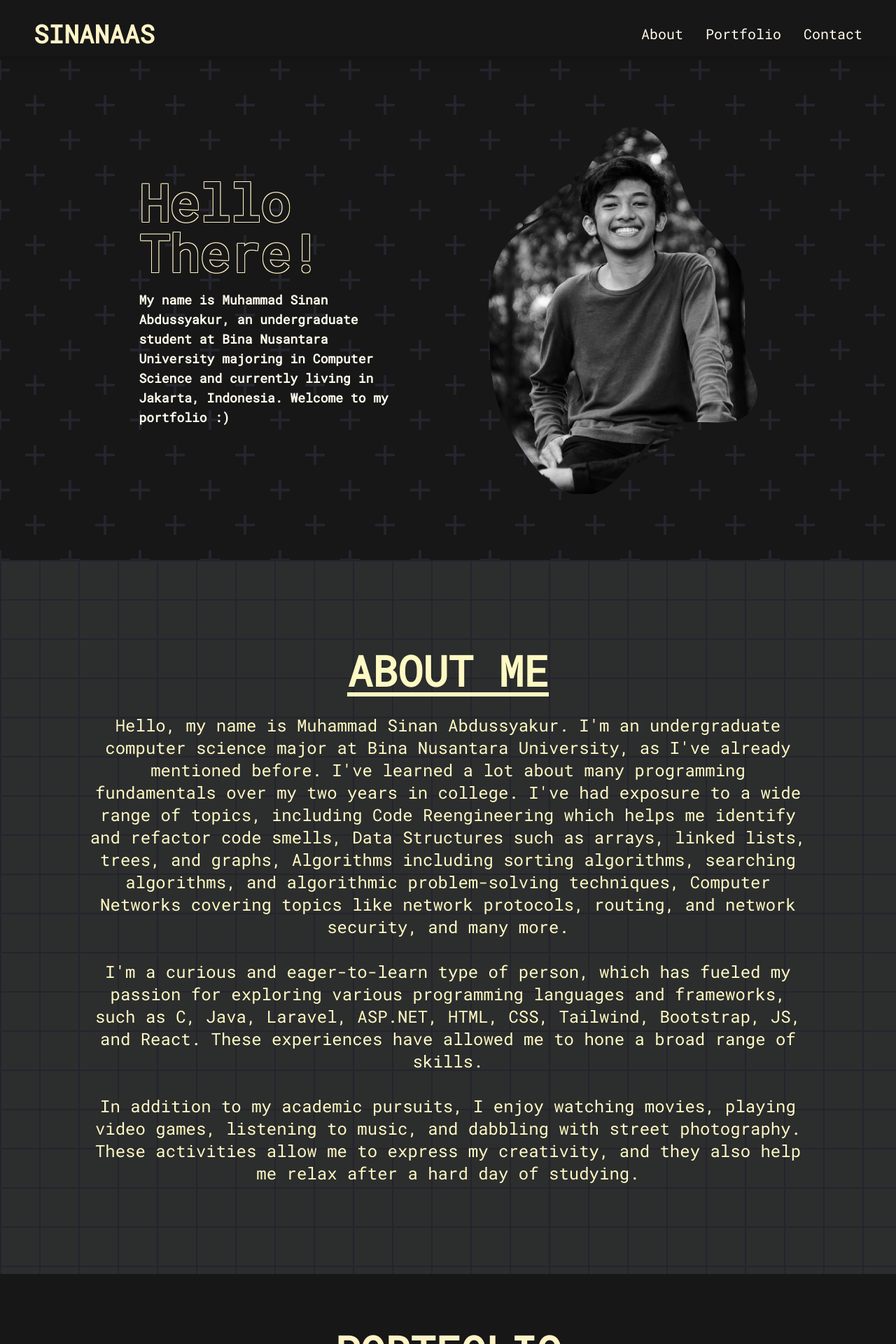
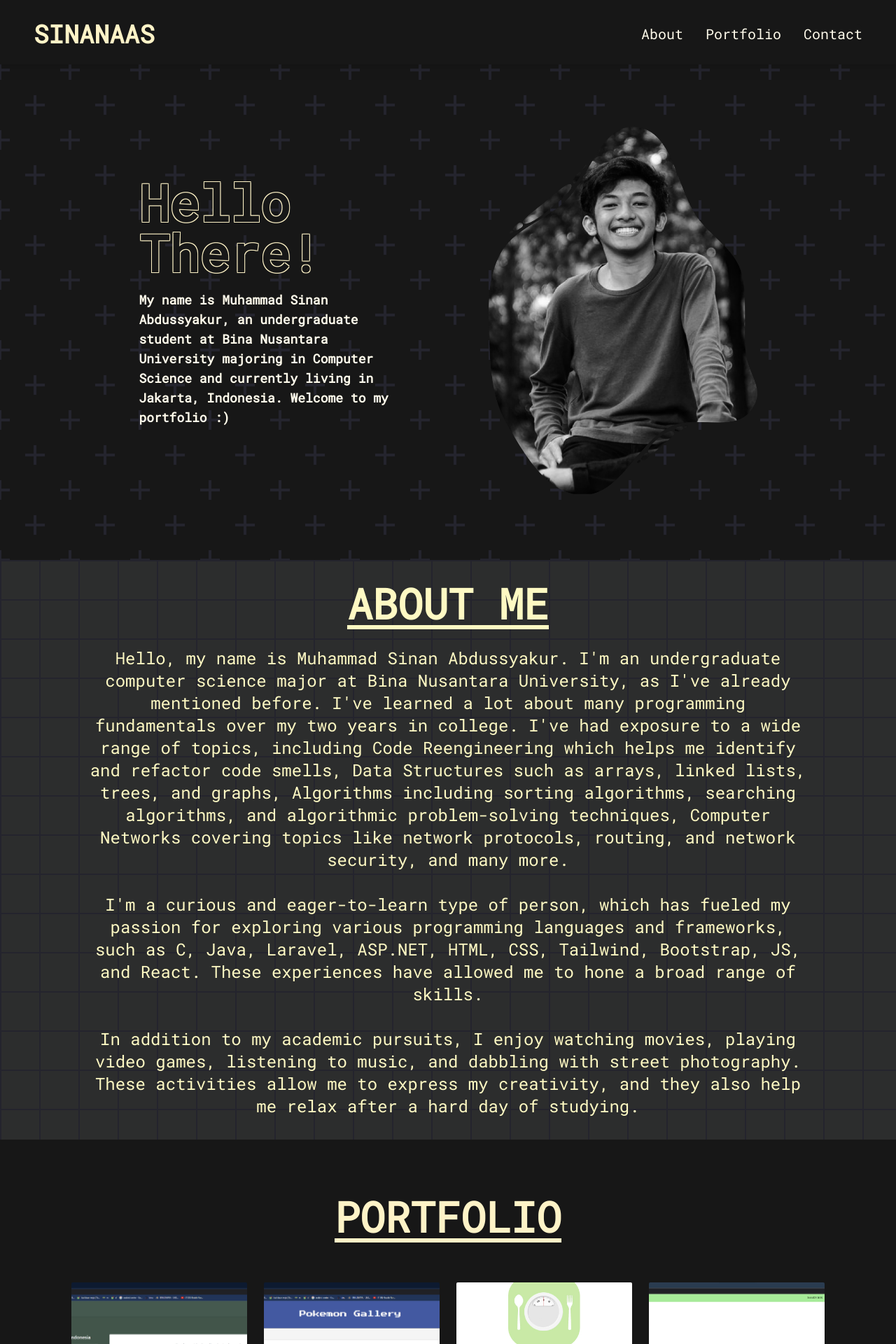
Before and after one commit to Sinanaas/react-tailwind-personal-website, a React (Vite) app: page / in a window 1280 px wide. Shown: the top 1920 px of the page at 70% size. Built offline with nearby package versions, Linux system fonts and the light colour scheme.

Commit message:
Fixed link for the carbon footprint

```diff
--- a/src/components/About.jsx
+++ b/src/components/About.jsx
@@ -3,7 +3,7 @@ import './About.css'
 
 const About = () => {
   return (
-    <div className="about-section md:container md:mx-auto bg-neutral-800 text-yellow-100 p-8 md:p-32 md:min-h-[90vh] flex justify-center flex-col">
+    <div className="about-section md:container md:mx-auto bg-neutral-800 text-yellow-100 p-8 md:px-32 md:min-h-[90vh] flex justify-center flex-col">
         <h1 className='underline underline-offset-8 font-semibold text-4xl mb-4 md:mb-8 md:text-6xl'>ABOUT ME</h1>
         <p className='md:text-2xl'>Hello, my name is Muhammad Sinan Abdussyakur. I'm an undergraduate computer science major at Bina Nusantara University, as I've already mentioned before. I've learned a lot about many programming fundamentals over my two years in college. I've had exposure to a wide range of topics, including Code Reengineering which helps me identify and refactor code smells, Data Structures such as arrays, linked lists, trees, and graphs, Algorithms including sorting algorithms, searching algorithms, and algorithmic problem-solving techniques, Computer Networks covering topics like network protocols, routing, and network security, and many more.<br /><br />I'm a curious and eager-to-learn type of person, which has fueled my passion for exploring various programming languages and frameworks, such as C, Java, Laravel, ASP.NET, HTML, CSS, Tailwind, Bootstrap, JS, and React. These experiences have allowed me to hone a broad range of skills.<br /><br />In addition to my academic pursuits, I enjoy watching movies, playing video games, listening to music, and dabbling with street photography. These activities allow me to express my creativity, and they also help me relax after a hard day of studying.</p>
     </div>
--- a/src/components/Topbar.jsx
+++ b/src/components/Topbar.jsx
@@ -8,8 +8,8 @@ const Topbar = () => {
   };
 
   return (
-    <nav className="w-full bg-neutral-900 fixed z-50 px-8 h-[10vh] py-2 pt-3 mb-4 drop-shadow-lg">
-      <div className="max-w-screen-xl flex flex-wrap items-center justify-between mx-auto p-4">
+    <nav className="w-full bg-neutral-900 fixed z-50 px-8 min-h-[10vh] py-2 pt-3 mb-4 drop-shadow-lg">
+      <div className="max-w-screen-xl bg-neutral-900 flex flex-wrap items-center justify-between mx-auto p-4">
         <a href="#HOME" className="flex items-center">
           <span className="self-center md:text-4xl text-2xl font-semibold whitespace-nowrap text-amber-100">SINANAAS</span>
         </a>
--- a/src/works.json
+++ b/src/works.json
@@ -4,7 +4,7 @@
         "imgSrc": "../assets/carbon.png",
         "title": "Pollution Index Map",
         "desc": "For this project, my team and I used React and Bootstrap to create a website. The website allows users to monitor the pollution index across Indonesia. While the data is not real-time, it is relatively recent, typically ranging from a few months ago. We retrieve the data through the OpenWeather API, which requires longitude and latitude parameters to specify the geographic location. To facilitate this, we compiled a list of longitude and latitude coordinates for all the provinces in Indonesia.",
-        "link": "https://github.com/Sinanaas/carbon-footprint-react-web",
+        "link": "https://carbon-footprint-c8bqthz3x-orangemangodimz.vercel.app/",
         "tech": [
             "react",
             "bootstrap"
```
Also changed, not shown: src/components/Portfolio.jsx (line endings or trailing spaces).
